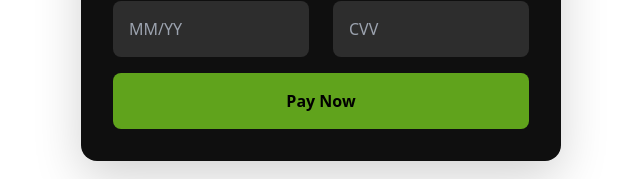
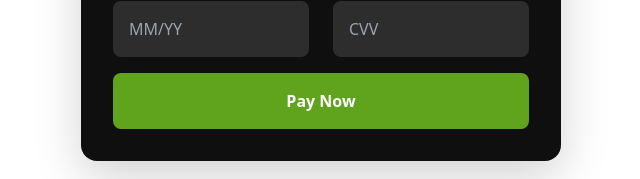
Before and after one commit to theopitsi-hue/STiSE-Project-UNIWA, a React (Create React App) app in the folder Springroll-Client/: page /payment in a window 1280 px wide. Shown: the part 478-657 px from the top of the page, without its empty margins (319-959 px from the left). Built offline with nearby package versions, Linux system fonts and the light colour scheme.

Commit message:
style(payment): changed text color of the buttons to white

```diff
--- a/Springroll-Client/src/pages/Payment/Payment.jsx
+++ b/Springroll-Client/src/pages/Payment/Payment.jsx
@@ -59,7 +59,7 @@ const Payment = () => {
                             className="w-1/2 p-3 bg-[#2d2d2d] text-white rounded-lg outline-none"
                         />
                     </div>
-                    <button className="w-full p-3 bg-springGreenMedium text-black rounded-lg font-bold">
+                    <button className="w-full p-3 bg-springGreenMedium text-white rounded-lg font-bold">
                         Pay Now
                     </button>
                 </div>
@@ -69,7 +69,7 @@ const Payment = () => {
             {method === "paypal" && (
                 <div className="p-4 bg-[#2d2d2d] rounded-lg text-white">
                     <p>You will be redirected to PayPal to complete your payment.</p>
-                    <button className="w-full mt-4 p-3 bg-springGreenMedium text-black rounded-lg font-bold">
+                    <button className="w-full mt-4 p-3 bg-springGreenMedium text-white rounded-lg font-bold">
                         Continue to PayPal
                     </button>
                 </div>
@@ -79,7 +79,7 @@ const Payment = () => {
                 <div className="p-4 bg-[#2d2d2d] rounded-lg text-white">
                     <p className="mb-2 font-semibold text-springOrange">Cash Payment</p>
                     <p>You will pay the driver upon delivery. Be kind and leave tips yeah?</p>
-                    <button className="w-full mt-4 p-3 bg-springGreenMedium text-black rounded-lg font-bold">
+                    <button className="w-full mt-4 p-3 bg-springGreenMedium text-white rounded-lg font-bold">
                         Confirm Order
                     </button>
                 </div>
```
